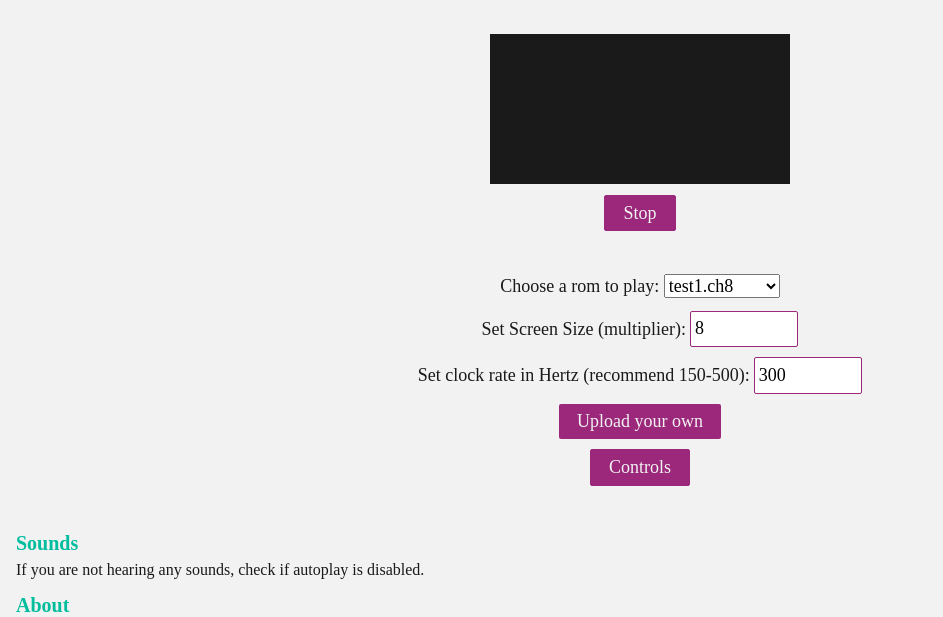
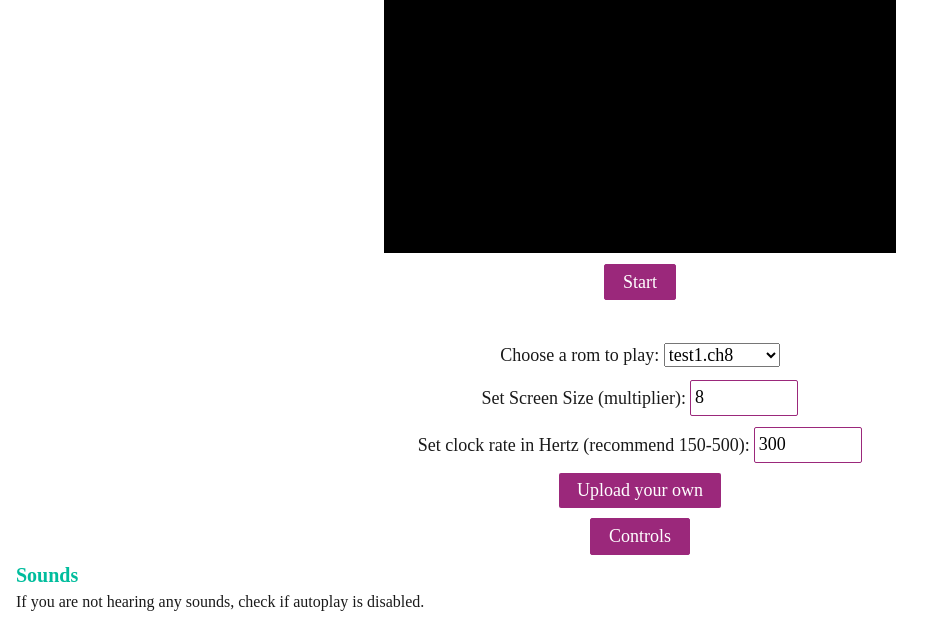
Before and after one commit to Goff-Davis/chip8-emu.js, a website with bundled scripts: page public/index.html in a window 1280 px wide. Shown: the part 68-685 px from the top of the page, without its empty margins (0-943 px from the left). Built offline with nearby package versions, Linux system fonts and the light colour scheme; files whose address does not match are found by name.

Commit message:
Make the display resizable and remove debugging

```diff
--- a/public/css/main.css
+++ b/public/css/main.css
@@ -58,7 +58,7 @@ select {
 /* General styling */
 
 * {
-	--white: #f2f2f2;
+	--white: #FFF;
 	--black: #1a1a1a;
 	--accent: #00bd9d;
 	--buttons: #9b287b;
@@ -113,7 +113,7 @@ h1, h2 {
 /* Body styling */
 
 #display {
-	background-color: var(--black);
+	background-color: #000;
 }
 
 .main-content {
--- a/public/index.html
+++ b/public/index.html
@@ -23,7 +23,7 @@
 		<main class="flex-column">
 			<canvas id="display" class="main-content"></canvas>
 
-			<button id="power" aria-live="polite" class="main-content">Stop</button>
+			<button id="power" aria-live="polite" class="main-content">Start</button>
 
 			<label class="main-content">Choose a rom to play:
 				<select id="roms">
@@ -41,7 +41,7 @@
 			</label>
 
 			<label class="main-content">Set Screen Size (multiplier):
-				<input id="screen-size" type="number" min="1" value="8">
+				<input id="screen-size-multiplier" type="number" min="1" value="8">
 			</label>
 
 			<label class="main-content">Set clock rate in Hertz (recommend 150-500):
--- a/public/scripts/chip8/chip8.js
+++ b/public/scripts/chip8/chip8.js
@@ -23,8 +23,6 @@ const fontset = [
 const VIDEO_HEIGHT = 32;
 const VIDEO_WIDTH = 64;
 
-const debug = false;
-
 class Chip8 {
 	constructor(video) {
 		// initial cpu state
@@ -48,24 +46,11 @@ class Chip8 {
 
 	// load rom into memory
 	load(rom) {
-		if (debug) {
-			console.log(`Loading rom...`);
-		}
-
 		this.clear();
 		this.copy(START_ADDRESS, rom);
-
-		if (debug) {
-			console.log(`Loaded.`);
-			this.audio.play();
-		}
 	}
 
 	clear() {
-		if (debug) {
-			console.log(`Cleared memory.`);
-		}
-
 		// clear registers
 		this.registers.fill(0, 0);
 
@@ -89,16 +74,8 @@ class Chip8 {
 	// param start = (unsigned) int
 	// param data = string
 	copy(start, data) {
-		if (debug) {
-			console.log(`Copying data...`);
-		}
-
 		for (let i=0;i<data.length;i++) {
 			this.memory[start + i] = data[i];
-		}
-
-		if (debug) {
-			console.log(`Copied.`);
 		}
 	}
 
--- a/public/scripts/chip8/machine.js
+++ b/public/scripts/chip8/machine.js
@@ -1,13 +1,11 @@
 import Chip8 from './chip8.js';
 import Video from './video.js';
 
-const debug = false;
-
 class Machine {
 	constructor(videoSource, clockRate) {
-		const video = new Video(videoSource);
+		this.video = new Video(videoSource);
 
-		this.chip = new Chip8(video);
+		this.chip = new Chip8(this.video);
 		this.clockRate = clockRate;
 		this.stepID = null;
 		this.timerID = null;
@@ -15,15 +13,7 @@ class Machine {
 
 	// start the chip running at the defined clockrate
 	start() {
-		if (debug) {
-			console.log(`Starting machine...`);
-		}
-
 		if (this.stepID || this.timerID) {
-			if (debug) {
-				console.log(`Cancel start.\nstepID: ${this.stepID}\n`);
-			}
-
 			return;
 		}
 
@@ -35,37 +25,20 @@ class Machine {
 		this.timerID = window.setInterval(() => {
 			this.chip.stepTimer();
 		}, 1000 / 60);
-
-		if (debug) {
-			console.log(`Started.\nstepID: ${this.stepID}`);
-			this.chip.dump();
-		}
 	}
 
 	// stop the cpu from running
 	stop() {
-		if (debug) {
-			console.log(`Stopping...`);
-		}
-
 		if (this.stepID) {
 			window.clearInterval(this.stepID);
 		}
 
 		this.stepID = null;
 		this.timerID = null;
-
-		if (debug) {
-			console.log(`Stopped.`);
-		}
 	}
 
 	// stop running and reset the cpu
 	reset() {
-		if (debug) {
-			console.log(`Resetting...`);
-		}
-
 		this.stop();
 		this.chip.reset();
 	}
@@ -82,16 +55,12 @@ class Machine {
 		this.start();
 	}
 
-	setDisplaySize(width, height) {
-		this.video.changePixelSize(width, height);
+	setDisplaySize(width, height, display) {
+		this.video.setDisplaySize(width, height, display);
 	}
 
 	// load a rom
 	boot(rom) {
-		if (debug) {
-			console.log(`Booting...`);
-		}
-
 		this.stop();
 		this.chip.load(rom);
 		this.start();
--- a/public/scripts/chip8/video.js
+++ b/public/scripts/chip8/video.js
@@ -1,7 +1,7 @@
-const debug = false;
-
 class Video {
 	constructor(container) {
+		this.container = container;
+
 		this.states = this.clearStates();
 
 		this.resolution = {
@@ -13,25 +13,20 @@ class Video {
 			width: container.width / 64,
 			height: container.height / 32
 		};
-
-		this.context = container.getContext(`2d`);
-		this.context.fillStyle = `#f2f2f2`;
 	}
 
 	// draw the video
 	draw(newStates) {
-		if (debug) {
-			console.log(`Drawing`);
-			console.log(newStates);
-		}
+		const context = this.container.getContext(`2d`);
+		context.fillStyle = `#ffffff`;
 
 		for (let x=0;x<this.resolution.width;x++) {
 			for (let y=0;y<this.resolution.height;y++) {
 				if (newStates[x][y]) {
-					this.context.fillRect(x * this.pixel.width, y * this.pixel.height, this.pixel.width, this.pixel.height);
+					context.fillRect(x * this.pixel.width, y * this.pixel.height, this.pixel.width, this.pixel.height);
 				}
 				else {
-					this.context.clearRect(x * this.pixel.width, y * this.pixel.height, this.pixel.width, this.pixel.height);
+					context.clearRect(x * this.pixel.width, y * this.pixel.height, this.pixel.width, this.pixel.height);
 				}
 			}
 		}
@@ -39,9 +34,12 @@ class Video {
 		this.states = newStates;
 	}
 
-	changePixelSize(width, height) {
-		this.pixel.width = width / 64;
-		this.pixel.height = height / 32;
+	setDisplaySize(display) {
+		this.container = display;
+		this.pixel.width = this.container.width / 64;
+		this.pixel.height = this.container.height / 32;
+
+		this.draw(this.current());
 	}
 
 	// get the current state
--- a/public/scripts/main.js
+++ b/public/scripts/main.js
@@ -1,19 +1,15 @@
 import Machine from './chip8/machine.js';
 
-const debug = false;
-
-document.getElementById('year').innerHTML = new Date().getFullYear();
+document.getElementById(`year`).innerHTML = new Date().getFullYear();
 
 const display = document.getElementById(`display`);
 const power = document.getElementById(`power`);
 const romSelect = document.getElementById(`roms`);
-const screenSize = document.getElementById(`screen-size`);
+const screenSizeMultiplier = document.getElementById(`screen-size-multiplier`);
 const clockRate = document.getElementById(`clock-rate`);
 const upload = document.getElementById(`upload`);
 const ctrlToggle = document.getElementById(`ctrl-toggle`);
 const controls = document.getElementById(`controls`);
-
-const vm = new Machine(display, parseInt(clockRate.value));
 
 // gets input keys for the machine
 document.onkeydown = event => {
@@ -79,7 +75,7 @@ document.onkeydown = event => {
 };
 
 // reads the file and passes to vm
-const readROM = (file, callback) => {
+const readROM = file => {
 	const reader = new FileReader();
 
 	reader.onload = event => {
@@ -101,17 +97,16 @@ const loadROM = name => {
 		});
 };
 
-const changeSize = size => {
-	const width = 64 * size;
-	const height = 32 * size;
+// update size of chip8 display
+const setDisplaySize = multiplier => {
+	display.width = 64 * multiplier;
+	display.height = 32 * multiplier;
 
-	display.style.width = width;
-	display.style.height = height;
-
-	vm.setDisplaySize(width, height);
+	vm.setDisplaySize(display);
 };
 
-power.onclick = event => {
+// toggle vm on and off
+power.onclick = () => {
 	if (power.innerHTML === `Start`) {
 		power.innerHTML = `Stop`;
 		vm.start();
@@ -126,9 +121,9 @@ romSelect.onchange = event => {
 	loadROM(event.target.value);
 };
 
-screenSize.onchange = event => {
-	changeSize(parseInt(event.target.value));
-}
+screenSizeMultiplier.onchange = event => {
+	setDisplaySize(parseInt(event.target.value));
+};
 
 clockRate.onchange = event => {
 	vm.setClockRate(parseInt(event.target.value));
@@ -138,7 +133,7 @@ upload.onchange = event => {
 	readROM(event.target.files[0]);
 };
 
-ctrlToggle.onclick = event => {
+ctrlToggle.onclick = () => {
 	if (controls.getAttribute(`aria-hidden`) === `true`) {
 		controls.setAttribute(`aria-hidden`, `false`);
 	}
@@ -147,10 +142,12 @@ ctrlToggle.onclick = event => {
 	}
 };
 
-changeSize(parseInt(screenSize.value));
+const vm = new Machine(display, parseInt(clockRate.value));
+setDisplaySize(parseInt(screenSizeMultiplier.value));
 
+// either load a user uploaded ROM or the selected ROM
 if (upload.value !== ``) {
-	readROM(upload.files[0])
+	readROM(upload.files[0]);
 }
 else {
 	loadROM(romSelect.value);
```
